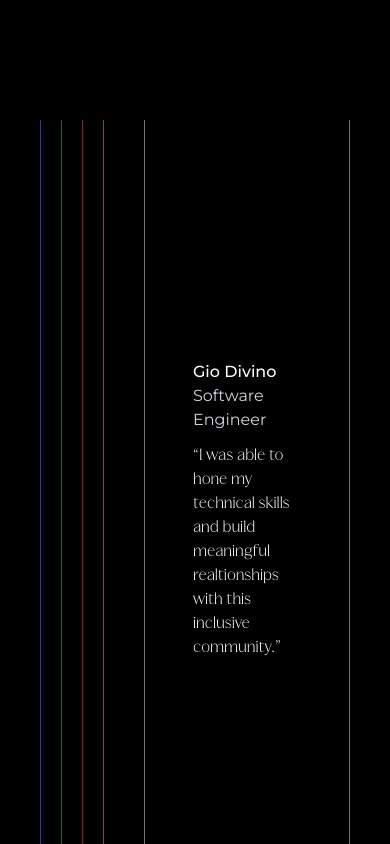
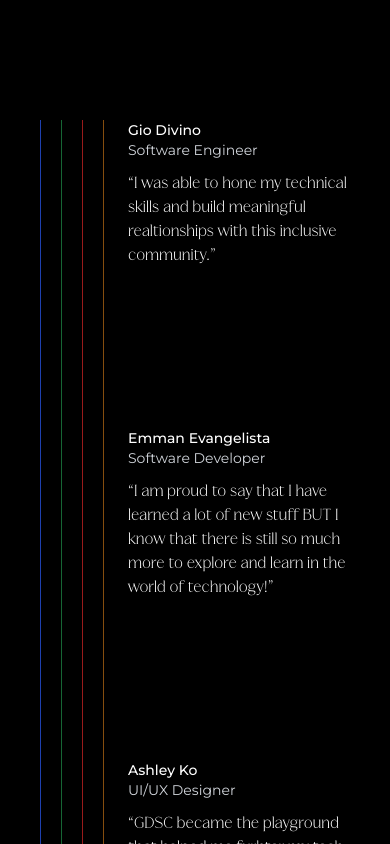
Before and after one commit to gdsc-usls/landing, a Next.js app: page / in a window 390 px wide. Shown: the part 3740-4584 px from the top of the page. Built offline with nearby package versions, Linux system fonts and the light colour scheme.

Commit message:
chore: testimonial messages responsiveness

```diff
--- a/src/components/Contents/Testimonials.tsx
+++ b/src/components/Contents/Testimonials.tsx
@@ -51,15 +51,15 @@ export const Testimonials = () => {
         </div>
       </div>
 
-      <div className='relative flex gap-10 xl:gap-60'>
-        <div className='flex gap-5 self-stretch xl:gap-20 [&>*]:border-r-[1px] [&>*:after]:content-[""]'>
+      <div className='relative flex gap-6 sm:gap-10 md:gap-20 lg:gap-28 2xl:gap-60'>
+        <div className='flex gap-5 self-stretch sm:gap-8 md:gap-10 lg:gap-14 2xl:gap-20 [&>*]:border-r-[1px] [&>*:after]:content-[""]'>
           <span className='border-r-blue-800' />
           <span className='border-r-green-800' />
           <span className='border-r-red-800' />
           <span className='border-r-yellow-800' />
         </div>
 
-        <div className='grid grid-cols-1 xl:grid-cols-2'>
+        <div className='grid grid-cols-1 gap-40 md:gap-52 md:border-x-[1px] md:border-x-gray-500 md:px-12 lg:gap-60 xl:grid-cols-2 xl:gap-0 xl:border-x-0'>
           <div className='testimony'>
             {testimonials.map((testimonial, i) => {
               return (
@@ -102,10 +102,12 @@ interface MessageProps {
 const Message = ({ name, role, message }: MessageProps) => {
   return (
     <div>
-      <div className='mb-3  flex gap-4'>
+      <div className='mb-3 flex gap-4'>
         <div className='font-montserrat'>
-          <p className='font-medium'>{name}</p>
-          <p className='font-light text-gray-300'>{role}</p>
+          <p className='text-sm font-medium md:text-base'>{name}</p>
+          <p className='text-sm font-light text-gray-300 md:text-base'>
+            {role}
+          </p>
         </div>
       </div>
       <p className='text-body'>
--- a/styles/globals.css
+++ b/styles/globals.css
@@ -27,7 +27,7 @@ body {
   }
 
   .testimony {
-    @apply flex flex-col gap-[40rem] border-x-[1px] border-x-gray-500 px-12 py-60;
+    @apply flex flex-col gap-40 md:gap-52 lg:gap-60 xl:gap-[40rem] xl:border-x-[1px] xl:border-x-gray-500 xl:py-60 xl:px-12;
   }
 }
 
```
